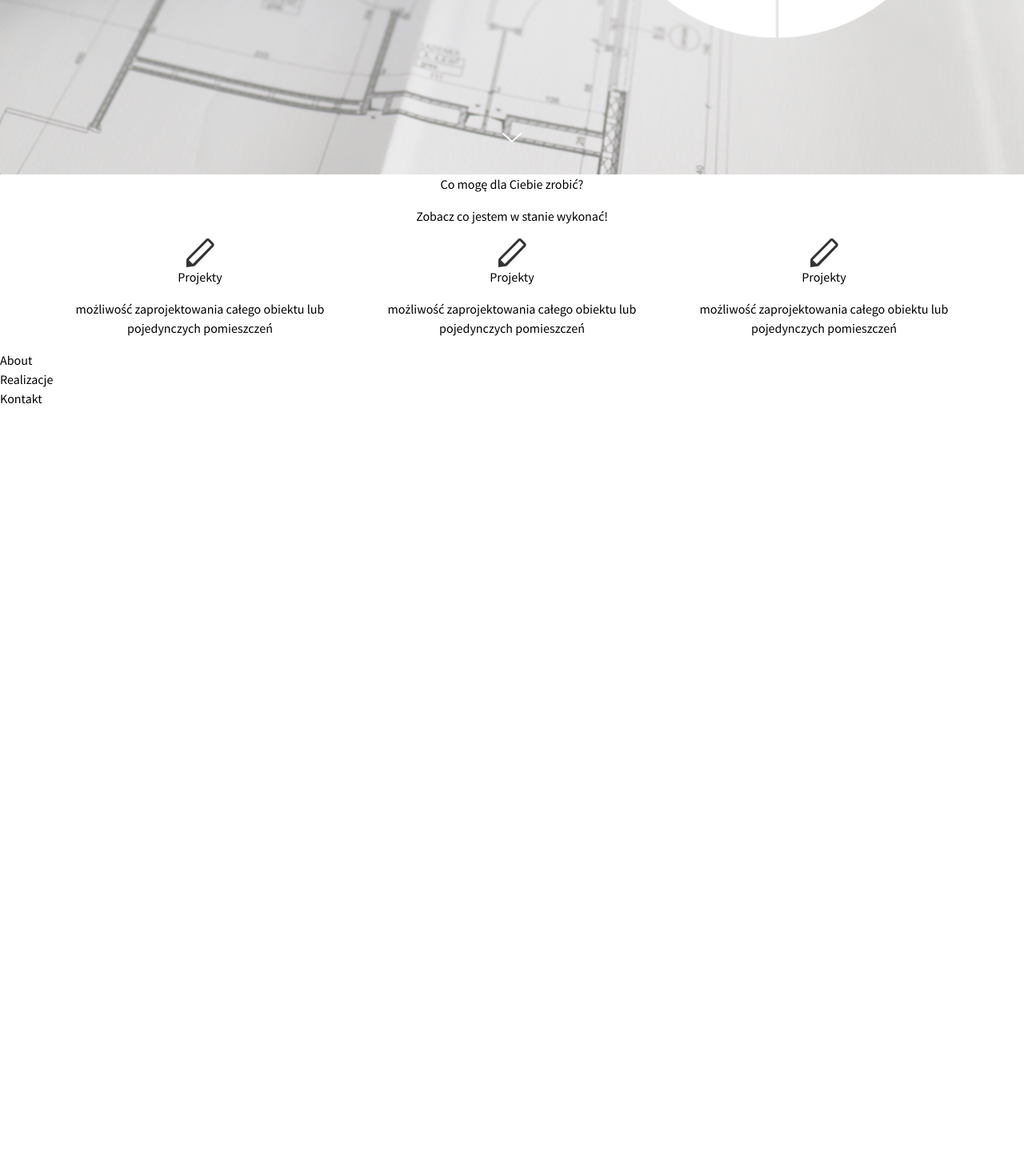
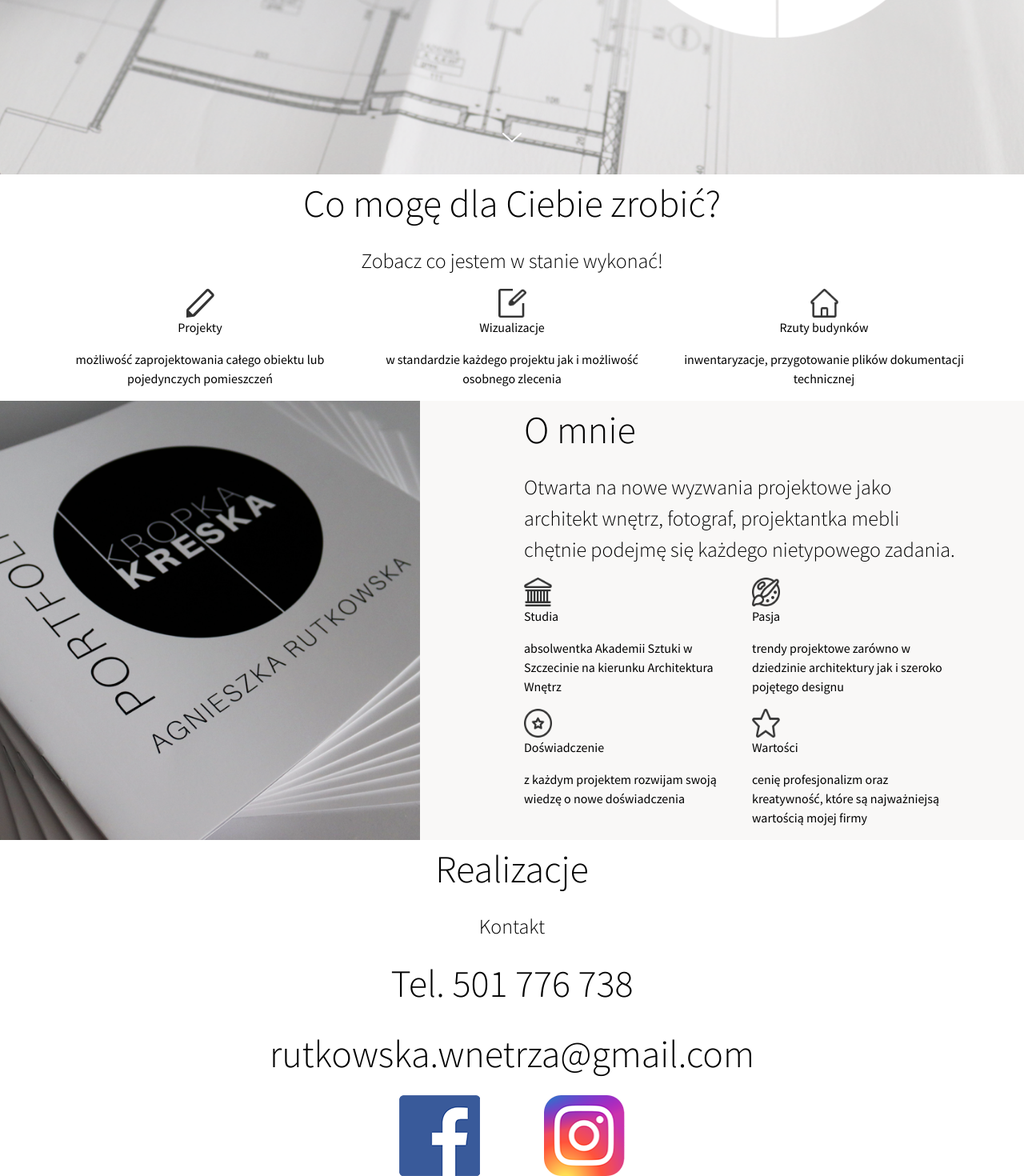
Before and after one commit to golasowska/kropka-kreska, a React (Create React App) app: page / in a window 1280 px wide. Shown: the part 590-2060 px from the top of the page at 80% size. Before the commit the page ends 1100 px from the top, so only its background shows below. Built offline with nearby package versions, Linux system fonts and the light colour scheme.

Commit message:
added components

```diff
--- a/src/components/App.js
+++ b/src/components/App.js
@@ -1,7 +1,7 @@
 import React from 'react';
 
 import Header from './Header';
-import Offer from './Offer';
+import Offer from '../containers/Offer';
 import About from '../containers/About';
 import Realisations from '../containers/Realisations';
 import Contact from './Contact';
--- a/src/components/Contact.js
+++ b/src/components/Contact.js
@@ -1,7 +1,46 @@
 import React from 'react';
 
+import fb from '../assets/logo-fb.png';
+import ig from '../assets/logo-ig.png';
+
 const Contact = () => {
-  return <div id="contact">Kontakt</div>;
+  return (
+    <div id="contact" className="container">
+      <div className="row text-center">
+        <p className="col col-md-12 header-text-descr">Kontakt</p>
+        <p className="col col-md-12 header-text">Tel. 501 776 738</p>
+        <p className="col col-md-12 header-text">rutkowska.wnetrza@gmail.com</p>
+      </div>
+      <div className="row justify-content-center">
+        <a
+          href="https://facebook.com/"
+          target="_blank"
+          rel="noopener noreferrer"
+        >
+          <img
+            src={fb}
+            alt="logo-fb"
+            width="101"
+            height="101"
+            className="logo-media"
+          />
+        </a>
+        <a
+          href="https://instagram.com/"
+          target="_blank"
+          rel="noopener noreferrer"
+        >
+          <img
+            src={ig}
+            alt="logo-ig"
+            width="101"
+            height="101"
+            className="logo-media"
+          />
+        </a>
+      </div>
+    </div>
+  );
 };
 
 export default Contact;
--- a/src/components/Navigation.js
+++ b/src/components/Navigation.js
@@ -5,9 +5,9 @@ import logo from '../assets/logo.png';
 const Navigation = () => {
   return (
     <nav className="navbar navbar-light navbar-expand-lg">
-      <a className="navbar-brand" href="#">
+      <div className="navbar-brand">
         <img src={logo} width="70" height="70" alt="kropka-kreska" />
-      </a>
+      </div>
       <button
         className="navbar-toggler"
         type="button"
--- a/src/components/Offer.js
+++ /dev/null
@@ -1,59 +0,0 @@
-import React from 'react';
-
-import iconProjects from '../assets/icon-projects.png';
-
-const Offer = () => {
-  return (
-    <div className="container">
-      <div className="row justify-content-center">
-        <div className="col col-md-12 text-center">
-          <p>Co mogę dla Ciebie zrobić?</p>
-          <p>Zobacz co jestem w stanie wykonać!</p>
-        </div>
-        <div className="row">
-          <div className="col col-md-4 text-center">
-            <img
-              src={iconProjects}
-              width="35"
-              height="36"
-              alt="icon-projects"
-            />
-            <p>Projekty</p>
-            <p>
-              możliwość zaprojektowania całego obiektu lub pojedynczych
-              pomieszczeń
-            </p>
-          </div>
-          <div className="col col-md-4 text-center">
-            <img
-              src={iconProjects}
-              width="35"
-              height="36"
-              alt="icon-projects"
-            />
-            <p>Projekty</p>
-            <p>
-              możliwość zaprojektowania całego obiektu lub pojedynczych
-              pomieszczeń
-            </p>
-          </div>
-          <div className="col col-md-4 text-center">
-            <img
-              src={iconProjects}
-              width="35"
-              height="36"
-              alt="icon-projects"
-            />
-            <p>Projekty</p>
-            <p>
-              możliwość zaprojektowania całego obiektu lub pojedynczych
-              pomieszczeń
-            </p>
-          </div>
-        </div>
-      </div>
-    </div>
-  );
-};
-
-export default Offer;
--- a/src/components/TextBanner.js
+++ b/src/components/TextBanner.js
@@ -9,7 +9,7 @@ const TextBanner = () => {
         <div className="row">
           <div className="col col-md-7 banner-stripe">
             <p>Studio projektowania</p>
-            <p>
+            <p className="header-text-descr">
               pomieszczeń mieszkalnych, biurowych <br /> i użyteczności
               publicznej.
             </p>
--- a/src/containers/About.js
+++ b/src/containers/About.js
@@ -1,7 +1,46 @@
 import React, { Component } from 'react';
+import { connect } from 'react-redux';
 
-export default class About extends Component {
+import imageAbout from '../assets/image-about.png';
+
+class About extends Component {
+  renderAbout = () => {
+    return this.props.about.map(item => {
+      return (
+        <div key={item.title} className="col col-md-6">
+          <img src={item.src} width="35" height="36" alt="icon-about" />
+          <p>{item.title}</p>
+          <p>{item.descr}</p>
+        </div>
+      );
+    });
+  };
   render() {
-    return <div id="about">About</div>;
+    return (
+      <div id="about" className="about">
+        <div className="img-about" />
+        <div className="container">
+          <div className="row about-descr">
+            <div className="col col-md-12">
+              <p className="header-text">O mnie</p>
+              <p className="header-text-descr">
+                Otwarta na nowe wyzwania projektowe jako architekt wnętrz,
+                fotograf, projektantka mebli chętnie podejmę się każdego
+                nietypowego zadania.
+              </p>
+            </div>
+          </div>
+          <div className="row about-descr">{this.renderAbout()}</div>
+        </div>
+      </div>
+    );
   }
 }
+
+function mapStateToProps(state) {
+  return {
+    about: state.about
+  };
+}
+
+export default connect(mapStateToProps)(About);
--- /dev/null
+++ b/src/containers/Offer.js
@@ -0,0 +1,39 @@
+import React, { Component } from 'react';
+import { connect } from 'react-redux';
+
+class Offer extends Component {
+  renderOffer = () => {
+    return this.props.offer.map(item => {
+      return (
+        <div key={item.title} className="col col-md-4 text-center">
+          <img src={item.src} width="35" height="36" alt="icon-projects" />
+          <p>{item.title}</p>
+          <p>{item.descr}</p>
+        </div>
+      );
+    });
+  };
+  render() {
+    return (
+      <div className="container">
+        <div className="row justify-content-center">
+          <div className="col col-md-12 text-center">
+            <p className="header-text">Co mogę dla Ciebie zrobić?</p>
+            <p className="header-text-descr">
+              Zobacz co jestem w stanie wykonać!
+            </p>
+          </div>
+          <div className="row">{this.renderOffer()}</div>
+        </div>
+      </div>
+    );
+  }
+}
+
+function mapStateToProps(state) {
+  return {
+    offer: state.offer
+  };
+}
+
+export default connect(mapStateToProps)(Offer);
--- a/src/containers/Realisations.js
+++ b/src/containers/Realisations.js
@@ -2,6 +2,12 @@ import React, { Component } from 'react';
 
 export default class Realisations extends Component {
   render() {
-    return <div id="realisations">Realizacje</div>;
+    return (
+      <div id="realisations" className="container">
+        <div className="row text-center">
+          <p className="col col-md-12 header-text">Realizacje</p>
+        </div>
+      </div>
+    );
   }
 }
--- a/src/reducers/index.js
+++ b/src/reducers/index.js
@@ -1,8 +1,10 @@
 import { combineReducers } from 'redux';
 import OfferReducer from './reducer_offer';
+import AboutReducer from './reducer_about';
 
 const rootReducer = combineReducers({
-  offer: OfferReducer
+  offer: OfferReducer,
+  about: AboutReducer
 });
 
 export default rootReducer;
--- /dev/null
+++ b/src/reducers/reducer_about.js
@@ -0,0 +1,32 @@
+import iconStudies from '../assets/icon-studies.png';
+import iconPassion from '../assets/icon-passion.png';
+import iconExperience from '../assets/icon-experience.png';
+import iconValues from '../assets/icon-values.png';
+
+export default function() {
+  return [
+    {
+      src: `${iconStudies}`,
+      title: 'Studia',
+      descr:
+        'absolwentka Akademii Sztuki w Szczecinie na kierunku Architektura Wnętrz'
+    },
+    {
+      src: `${iconPassion}`,
+      title: 'Pasja',
+      descr:
+        'trendy projektowe zarówno w dziedzinie architektury jak i szeroko pojętego designu'
+    },
+    {
+      src: `${iconExperience}`,
+      title: 'Doświadczenie',
+      descr: 'z każdym projektem rozwijam swoją wiedzę o nowe doświadczenia'
+    },
+    {
+      src: `${iconValues}`,
+      title: 'Wartości',
+      descr:
+        'cenię profesjonalizm oraz kreatywność, które są najważniejsą wartością mojej firmy'
+    }
+  ];
+}
--- a/src/reducers/reducer_offer.js
+++ b/src/reducers/reducer_offer.js
@@ -1,4 +1,6 @@
 import iconProjects from '../assets/icon-projects.png';
+import iconVisualisations from '../assets/icon-visualisations.png';
+import iconPlans from '../assets/icon-plans.png';
 
 export default function() {
   return [
@@ -9,16 +11,14 @@ export default function() {
         'możliwość zaprojektowania całego obiektu lub pojedynczych pomieszczeń'
     },
     {
-      src: `${iconProjects}`,
-      title: 'Projekty',
-      descr:
-        'możliwość zaprojektowania całego obiektu lub pojedynczych pomieszczeń'
+      src: `${iconVisualisations}`,
+      title: 'Wizualizacje',
+      descr: 'w standardzie każdego projektu jak i możliwość osobnego zlecenia'
     },
     {
-      src: `${iconProjects}`,
-      title: 'Projekty',
-      descr:
-        'możliwość zaprojektowania całego obiektu lub pojedynczych pomieszczeń'
+      src: `${iconPlans}`,
+      title: 'Rzuty budynków',
+      descr: 'inwentaryzacje, przygotowanie plików dokumentacji technicznej'
     }
   ];
 }
--- a/src/styles/index.css
+++ b/src/styles/index.css
@@ -16,6 +16,18 @@ body {
   font-family: sans-serif;
   color: #000;
   font-family: 'Source Sans Pro', sans-serif;
+}
+
+/* FONTS STYLES */
+
+.header-text {
+  font-size: 48px;
+  font-family: 'Source Sans Pro Light', sans-serif;
+}
+
+.header-text-descr {
+  font-size: 26px;
+  font-family: 'Source Sans Pro Light', sans-serif;
 }
 
 /* HEADER */
@@ -49,13 +61,38 @@ body {
   font-size: 38px;
 }
 
-.banner-stripe p:last-child {
-  font-size: 26px;
-  font-family: 'Source Sans Pro Light', sans-serif;
-}
-
 .banner-arrow {
   justify-content: center;
   padding-top: 208px;
   padding-bottom: 40px;
 }
+
+/* ABOUT */
+
+.about {
+  background: rgba(205, 202, 192, 0.13);
+  position: relative;
+}
+
+.img-about {
+  background-image: url('../assets/image-about.png');
+  background-size: cover;
+  background-repeat: no-repeat;
+  background-position: center;
+  position: absolute;
+  top: 0;
+  left: 0;
+  width: 41%;
+  height: 100%;
+}
+
+.about-descr {
+  margin-left: 50%;
+}
+
+/* FOOTER */
+
+.logo-media {
+  margin-left: 40px;
+  margin-right: 40px;
+}
```
Also changed, not shown: src/assets/icon-visualisations.png (renamed from src/assets/icon-visualistaions.png).
